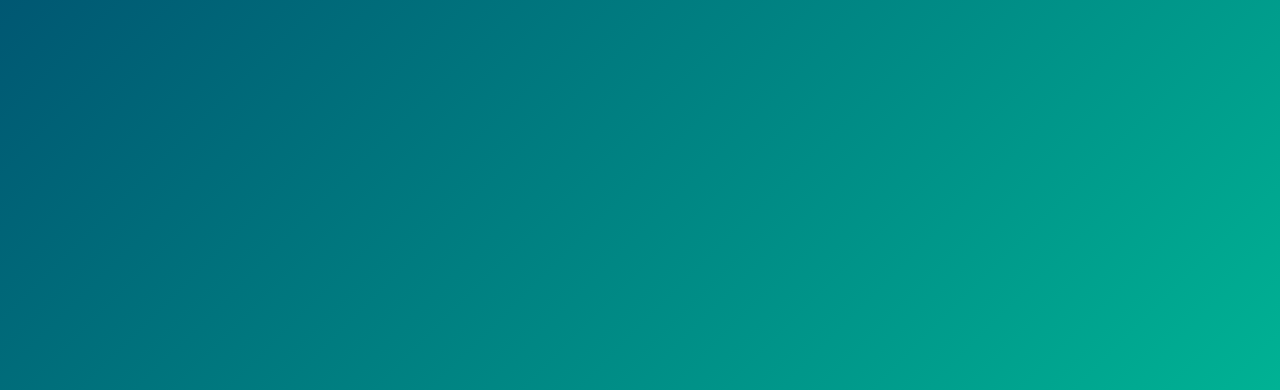
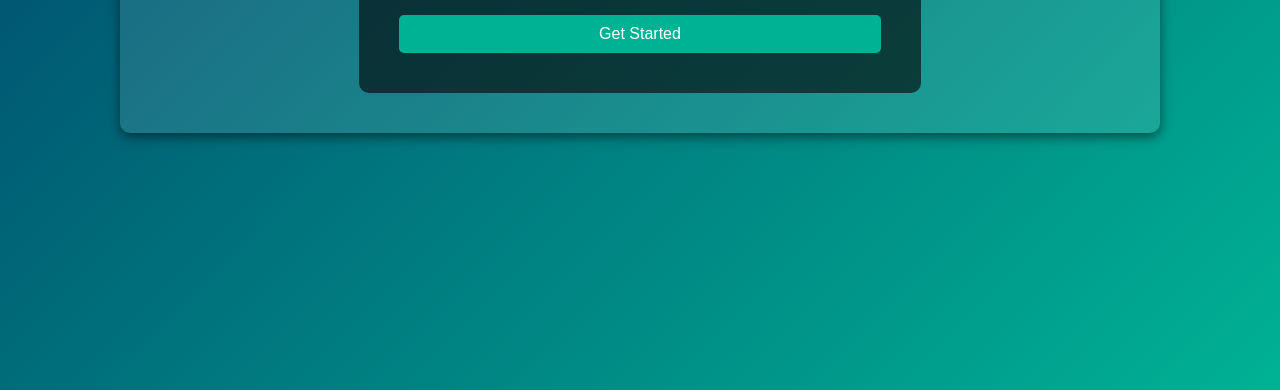
Before and after one commit to shalevwiden/financevaluecalculations, a plain HTML site: page index.html in a window 1280 px wide. Shown: the part 410-800 px from the top of the page. Drawn offline with Linux system fonts and the light colour scheme.

Commit message:
Update styles.css

```diff
--- a/styles.css
+++ b/styles.css
@@ -8,7 +8,7 @@ body {
   display: flex;
   flex-direction: column; /* Stack elements vertically */
   align-items: center;
-  justify-content: flex-start; /* Align items to the top */
+  justify-content: center; /* Align items to the top */
 }
 
 /* Adjust the container for centering and uniform size */
```
